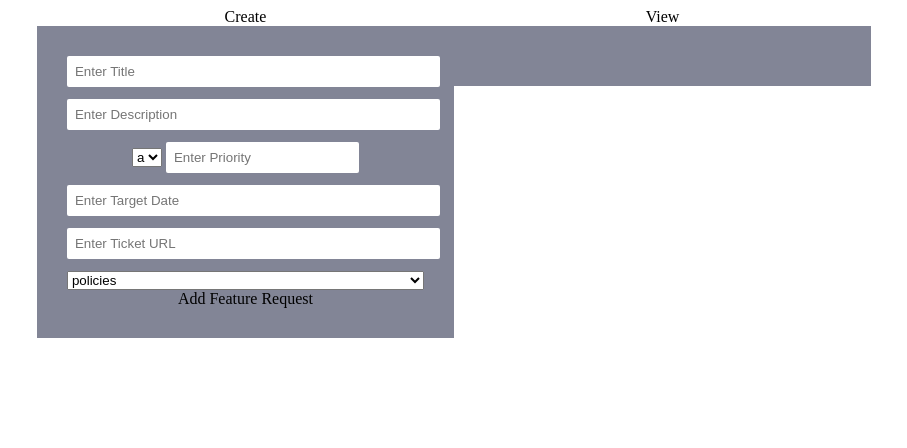
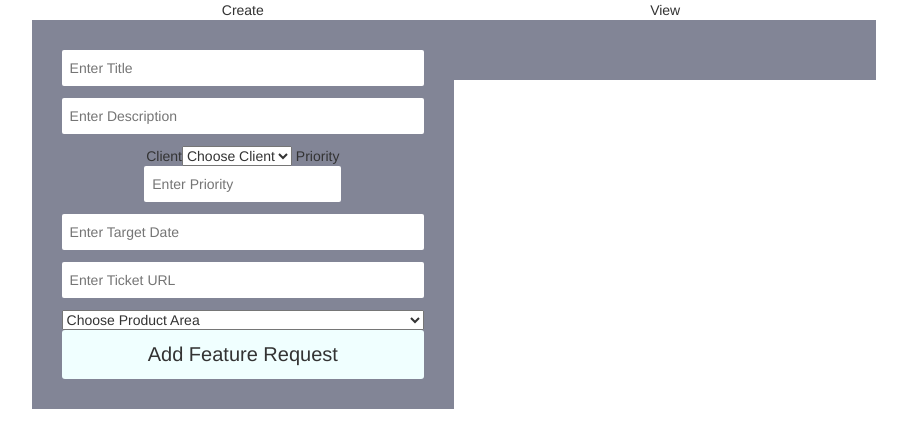
Before and after one commit to sudouser2010/feature-request-app, a Django app: page / in a window 1280 px wide. Shown: the top 448 px of the page, without its empty margins (186-1093 px from the left). Run offline with Django 3.2, Linux system fonts and the light colour scheme; some libraries are stand-ins or nearby versions.

Commit message:
added bootstrap to template and modified form

```diff
--- a/feature_request_app/create/templates/single-page-app.html
+++ b/feature_request_app/create/templates/single-page-app.html
@@ -5,6 +5,7 @@
             Feature Requester
         </title>
         <script src="/static/js/knockout-3.4.0.js"></script>
+        <link href="/static/css/bootstrap.min.css" rel="stylesheet">
         <link href="/static/css/app-styles.css" rel="stylesheet">
     </head>
     <body>
@@ -14,12 +15,12 @@
                 <div id="create">
                     {{form.title}}
                     {{form.description}}
-                    {{form.client}}
-                    {{form.priority}}
+                    <span>Client{{form.client}}</span>
+                    <span>Priority{{form.priority}}</span>
                     {{form.target_date}}
                     {{form.ticket_url}}
                     {{form.product_area}}
-                    <div id="">Add Feature Request</div>
+                    <div id="add-feature">Add Feature Request</div>
                 </div>
             </div>
             <!-- left-side -->
@@ -32,7 +33,9 @@
 
         </div>
         <!-- wrapper -->
+        <script src="/static/js/jquery2.2.2.js"></script>
         <script src="/static/js/app-controller.js"></script>
+        <script src="/static/js/bootstrap.min.js"></script>
     </body>
 
 </html>
```
